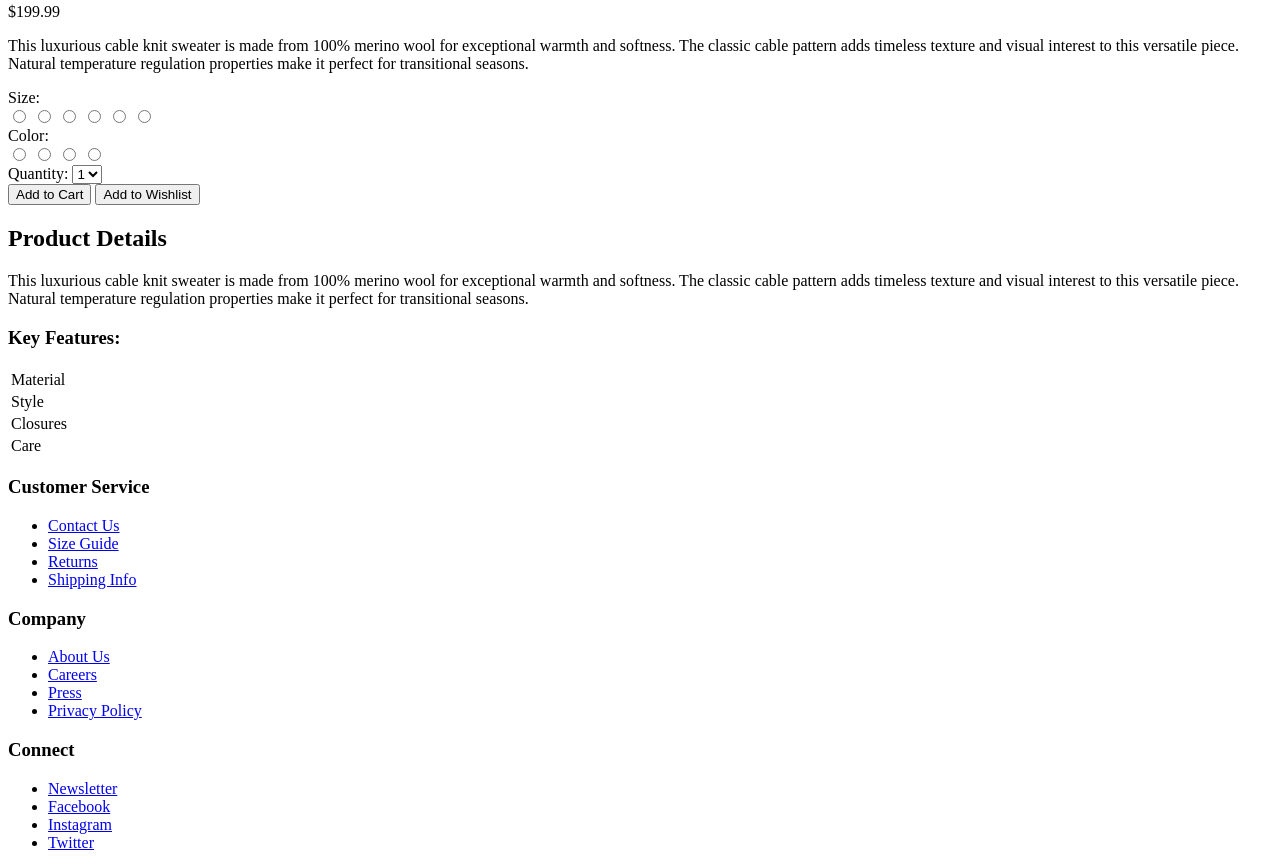
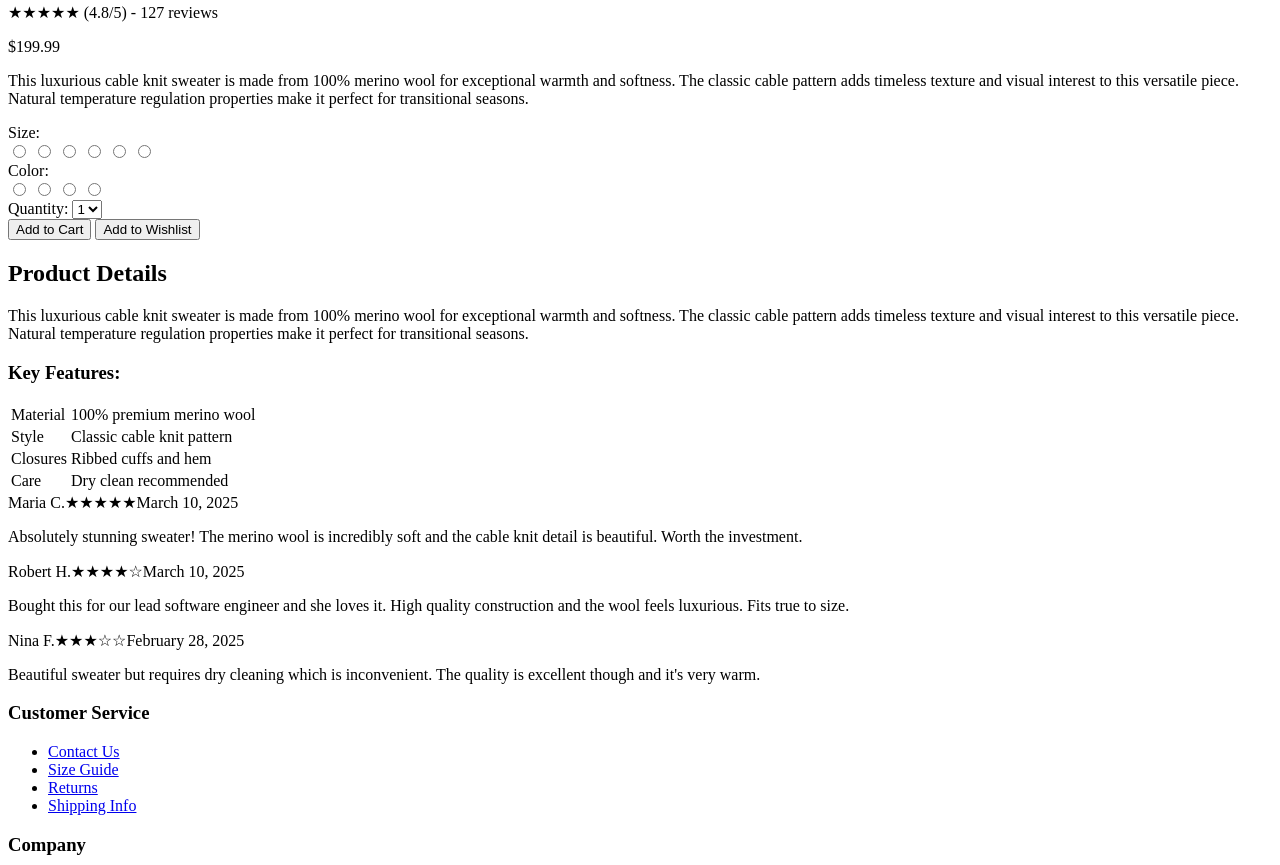
Before and after one commit to JACKLEEOW/WebAsg, a plain HTML site: page product.html in a window 1280 px wide. Shown: the part 754-1619 px from the top of the page. Drawn offline with Linux system fonts and the light colour scheme.

Commit message:
Finished all HTML

```diff
--- a/product.html
+++ b/product.html
@@ -47,7 +47,7 @@
 
         <div class="product-info">
             <h2>Merino Wool Cable Knit Sweater</h2>
-            <p class="stars"></p>
+            <p class="stars">★★★★★ (4.8/5) - 127 reviews</p>
             <p class="product-price">$199.99</p>
             <p class="product-description"> This luxurious cable knit sweater is made from 100% merino wool for
                 exceptional warmth and softness. The classic cable pattern adds timeless texture and visual interest to
@@ -122,11 +122,33 @@
 
         <h3>Key Features:</h3>
         <table>
-            <tr><td>Material</td></tr>
-            <tr><td>Style</td></tr>
-            <tr><td>Closures</td></tr>
-            <tr><td>Care</td></tr>
+            <tr><td>Material</td><td>100% premium merino wool</td></tr>
+            <tr><td>Style</td><td>Classic cable knit pattern</td></tr>
+            <tr><td>Closures</td><td>Ribbed cuffs and hem</td></tr>
+            <tr><td>Care</td><td>Dry clean recommended</td></tr>
         </table>
+
+
+    </section>
+
+    <section id = "customer-reviews">
+
+        <article class = "review">
+            <tr><td class = "customer-name">Maria C.</td><td>★★★★★</td><td>March 10, 2025</td></tr>
+            <p>Absolutely stunning sweater! The merino wool is incredibly soft and the cable knit detail is beautiful. Worth the investment.</p>
+        </article>
+
+                <article class = "review">
+            <tr><td class = "customer-name">Robert H.</td><td>★★★★☆</td><td>March 10, 2025</td></tr>
+            <p>Bought this for our lead software engineer and she loves it. High quality construction and the wool feels luxurious. Fits true to size.</p>
+        </article>
+                <article class = "review">
+            <tr><td class = "customer-name">Nina F.</td><td>★★★☆☆</td><td>February 28, 2025</td></tr>
+            <p>Beautiful sweater but requires dry cleaning which is inconvenient. The quality is excellent though and it's very warm.</p>
+
+        </article>
+
+
 
 
     </section>
```
Also changed, not shown: about.html (+1 -1 lines), index.html (+2 -1 lines).
